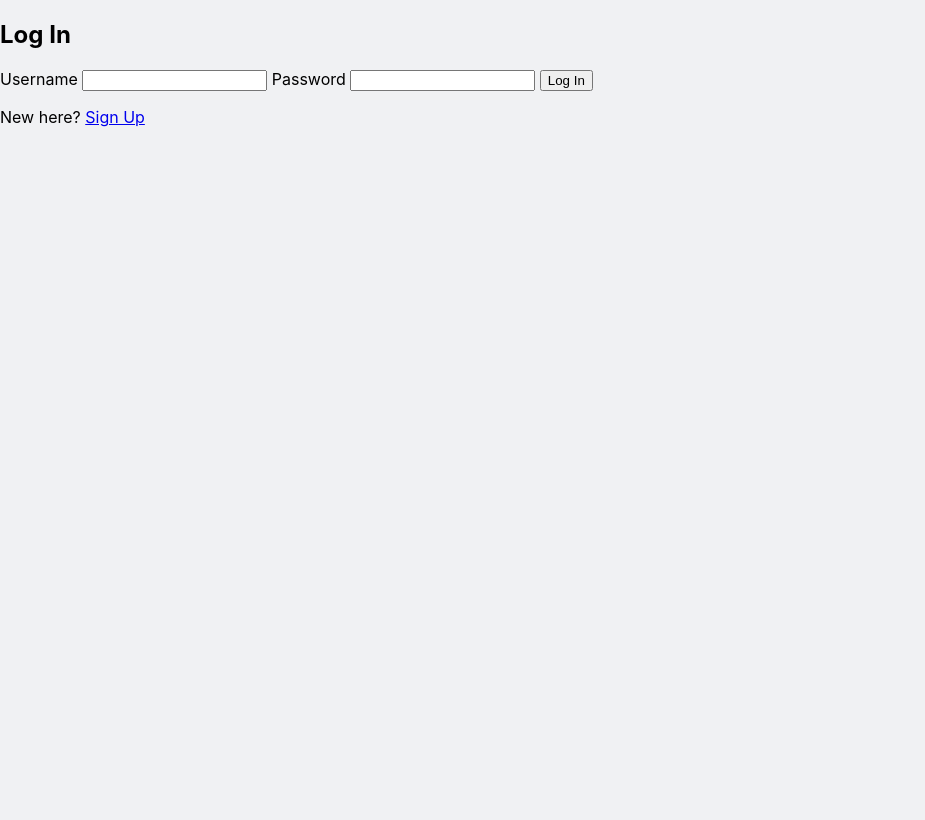
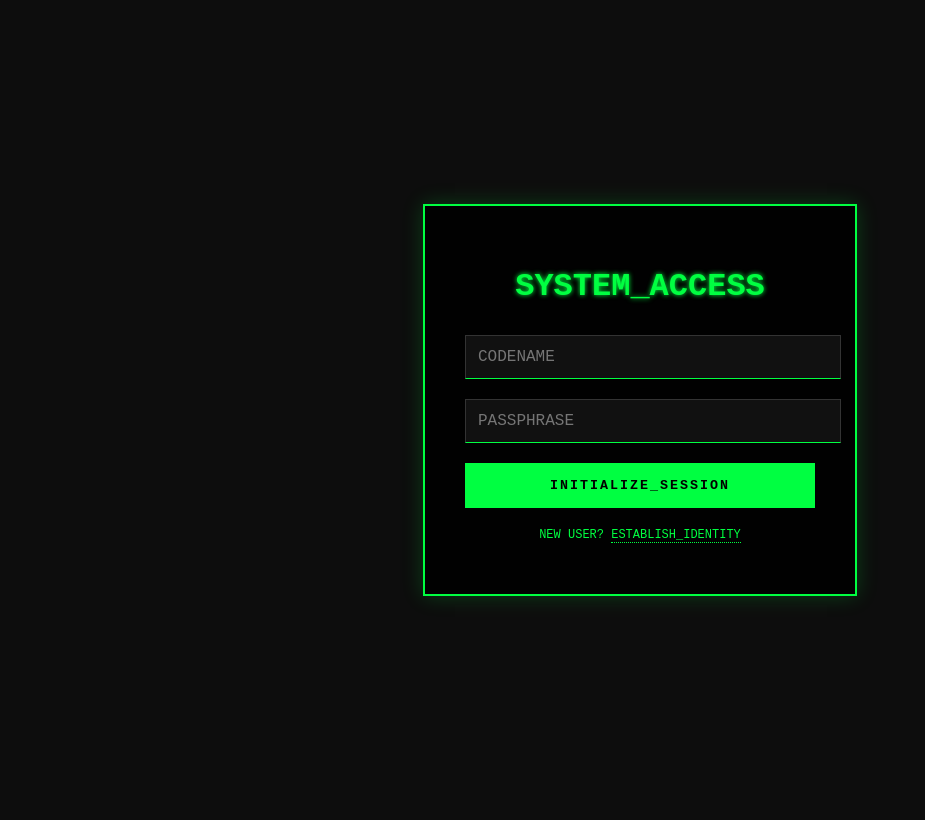
Before and after one commit to Vinny256/Vinnie-AI, a Flask app: page /login in a window 1280 px wide. Shown: the whole page, without its empty margins (0-925 px from the left). After the commit the page ends 602 px from the top, so only its background shows below. Run offline with Flask 3, Linux system fonts and the light colour scheme.

Commit message:
Revamp login page design and functionality
Updated the login page with new styling and structure.

```diff
--- a/templates/login.html
+++ b/templates/login.html
@@ -1,41 +1,116 @@
-<!-- templates/login.html -->
 <!DOCTYPE html>
 <html lang="en">
 <head>
     <meta charset="UTF-8">
-    <title>Log In</title>
-    <meta name="viewport" content="width=device-width, initial-scale=1.0">
-    <link rel="stylesheet" href="{{ url_for('static', filename='css/style.css') }}">
-    <script async src="https://pagead2.googlesyndication.com/pagead/js/adsbygoogle.js?client=ca-pub-9404499937977158"
-     crossorigin="anonymous"></script>
+    <title>HACX_GPT // ACCESS</title>
+    <style>
+        body {
+            background-color: #0d0d0d;
+            color: #00ff41;
+            font-family: 'Courier New', Courier, monospace;
+            display: flex;
+            justify-content: center;
+            align-items: center;
+            height: 100vh;
+            margin: 0;
+            overflow: hidden;
+        }
+        .container {
+            border: 2px solid #00ff41;
+            padding: 40px;
+            width: 350px;
+            box-shadow: 0 0 20px rgba(0, 255, 65, 0.2);
+            position: relative;
+            background: rgba(0, 0, 0, 0.9);
+        }
+        h1 {
+            text-align: center;
+            text-shadow: 0 0 5px #00ff41;
+            margin-bottom: 30px;
+        }
+        input {
+            width: 100%;
+            background: #111;
+            border: 1px solid #333;
+            border-bottom: 1px solid #00ff41;
+            color: white;
+            padding: 12px;
+            font-family: inherit;
+            font-size: 16px;
+            margin-bottom: 20px;
+            outline: none;
+        }
+        input:focus { border-color: #00ff41; background: #001100; }
+
+        button {
+            width: 100%;
+            background: #00ff41;
+            color: black;
+            border: none;
+            padding: 15px;
+            font-weight: bold;
+            font-family: inherit;
+            cursor: pointer;
+            text-transform: uppercase;
+            letter-spacing: 2px;
+            transition: 0.3s;
+        }
+        button:hover {
+            background: black;
+            color: #00ff41;
+            border: 1px solid #00ff41;
+            box-shadow: 0 0 15px #00ff41;
+        }
+
+        /* The Link Fix is here */
+        .links {
+            margin-top: 20px;
+            text-align: center;
+            font-size: 12px;
+        }
+        a { color: #00ff41; text-decoration: none; border-bottom: 1px dotted #00ff41; }
+        a:hover { background: #00ff41; color: black; }
+
+        .alert { color: #ff3333; text-align: center; margin-bottom: 15px; border: 1px solid #ff3333; padding: 5px; font-size: 12px; }
+    </style>
 </head>
 <body>
-    <div class="login-container">
-        <h2>Log In</h2>
-        <form method="post" id="loginForm">
-            <label for="username">Username</label>
-            <input name="username" id="username" required>
 
-            <label for="password">Password</label>
-            <input type="password" name="password" id="password" required>
+    <div class="container">
+        <h1>SYSTEM_ACCESS</h1>
 
-            <button type="submit">Log In</button>
+        <!-- Error Messages -->
+        {% with messages = get_flashed_messages() %}
+            {% if messages %}
+                {% for message in messages %}
+                    <div class="alert">[!] {{ message }}</div>
+                {% endfor %}
+            {% endif %}
+        {% endwith %}
+
+        <form method="POST">
+            <input type="text" name="username" placeholder="CODENAME" required autocomplete="off">
+            <input type="password" name="password" placeholder="PASSPHRASE" required>
+            <button type="submit">INITIALIZE_SESSION</button>
         </form>
-        {% if error %}
-          <div class="form-error" style="color:red;">
-            {{ error }}
-          </div>
-        {% endif %}
-        {% with messages = get_flashed_messages(with_categories=true) %}
-          {% if messages %}
-            <ul class="flashes">
-              {% for category, message in messages %}
-                <li class="{{ category }}">{{ message }}</li>
-              {% endfor %}
-            </ul>
-          {% endif %}
-        {% endwith %}
-        <p>New here? <a href="{{ url_for('signup') }}">Sign Up</a></p>
+
+        <div class="links">
+            <!-- This was the error. We changed 'signup' to 'register' -->
+            <p>NEW USER? <a href="{{ url_for('register') }}">ESTABLISH_IDENTITY</a></p>
+        </div>
     </div>
+
+    <script>
+        // UX Enhancement: Show loading state on click
+        const form = document.querySelector('form');
+        const btn = document.querySelector('button');
+
+        form.addEventListener('submit', function() {
+            btn.innerHTML = "AUTHENTICATING...";
+            btn.style.opacity = "0.7";
+            btn.style.cursor = "wait";
+        });
+    </script>
+
 </body>
 </html>
```
